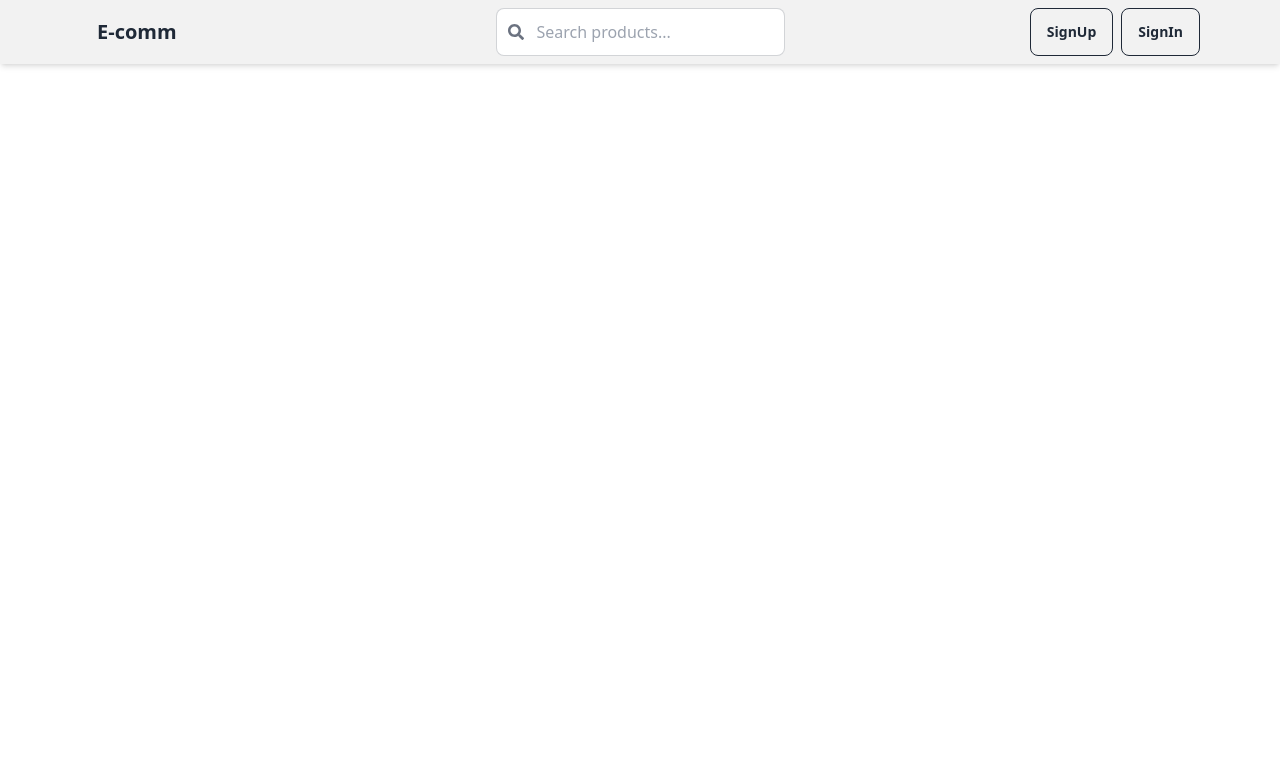
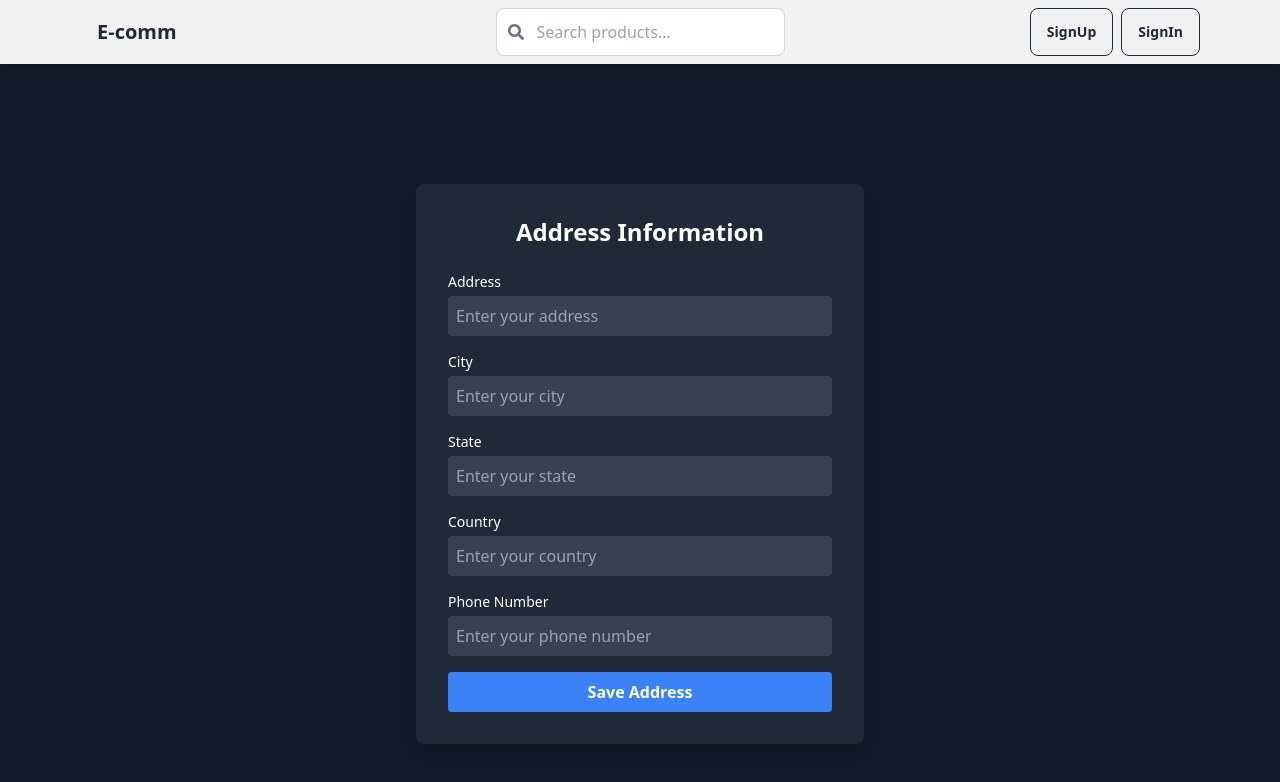
Before and after one commit to nitesh11-dk/E-commerce-Backend, a React (Vite) app in the folder Client/: page /address in a window 1280 px wide. Shown: the top 782 px of the page. Built offline with nearby package versions, Linux system fonts and the light colour scheme; no server answers.

Commit message:
add addresss done

```diff
--- a/Client/src/App.jsx
+++ b/Client/src/App.jsx
@@ -9,6 +9,9 @@ import Register from './Componenets/User/Register';
 import Login from './Componenets/User/Login';
 import Profile from './Componenets/User/Profile';
 import ShoppingCart from './Componenets/Cart';
+import Address from './Componenets/Address';
+import Checkout from './Componenets/Checkout';
+
 const App = () => {
   return (
     <Router>
@@ -23,6 +26,8 @@ const App = () => {
          <Route path='/login' element={<Login/>}/>
          <Route path='/profile' element={<Profile/>}/>
          <Route path='/cart' element={<ShoppingCart/>}/>
+         <Route path='/address' element={<Address/>}/>
+         <Route path='/checkout' element={<Checkout/>}/>
       </Routes>
     </Router>
   );
--- a/Client/src/Componenets/Address.jsx
+++ b/Client/src/Componenets/Address.jsx
@@ -1,9 +1,121 @@
-import React from 'react'
+import React, { useContext, useState } from 'react';
+import AppContext from '../Context/AppContext';
+import { useNavigate } from 'react-router-dom';
 
 const Address = () => {
+  const [address, setAddress] = useState({
+    userId: '',
+    address: '',
+    city: '',
+    state: '',
+    country: '',
+    phoneNumber: '',
+  });
+  const {  addAddress } = useContext(AppContext);
+const navigate = useNavigate()
+
+  const handleChange = (e) => {
+    const { name, value } = e.target;
+    setAddress((prev) => ({ ...prev, [name]: value }));
+  };
+
+  const handleSubmit = async (e) => {
+    e.preventDefault();
+    addAddress(address);
+    navigate('/checkout')
+  };
+
   return (
-    <div>Address</div>
-  )
-}
+    <div className="h-screen bg-gray-900 flex items-center justify-center">
+      <div className="bg-gray-800 text-white p-8 rounded-lg shadow-lg w-full max-w-md">
+        <h2 className="text-2xl font-bold text-center mb-6">Address Information</h2>
+        <form onSubmit={handleSubmit} className="space-y-4">
+          <div>
+            <label htmlFor="address" className="block text-sm font-medium mb-1">
+              Address
+            </label>
+            <input
+              type="text"
+              id="address"
+              name="address"
+              value={address.address}
+              onChange={handleChange}
+              placeholder="Enter your address"
+              className="w-full bg-gray-700 text-white p-2 rounded focus:outline-none focus:ring focus:ring-blue-500"
+              required
+            />
+          </div>
+          <div>
+            <label htmlFor="city" className="block text-sm font-medium mb-1">
+              City
+            </label>
+            <input
+              type="text"
+              id="city"
+              name="city"
+              value={address.city}
+              onChange={handleChange}
+              placeholder="Enter your city"
+              className="w-full bg-gray-700 text-white p-2 rounded focus:outline-none focus:ring focus:ring-blue-500"
+              required
+            />
+          </div>
+          <div>
+            <label htmlFor="state" className="block text-sm font-medium mb-1">
+              State
+            </label>
+            <input
+              type="text"
+              id="state"
+              name="state"
+              value={address.state}
+              onChange={handleChange}
+              placeholder="Enter your state"
+              className="w-full bg-gray-700 text-white p-2 rounded focus:outline-none focus:ring focus:ring-blue-500"
+              required
+            />
+          </div>
+          <div>
+            <label htmlFor="country" className="block text-sm font-medium mb-1">
+              Country
+            </label>
+            <input
+              type="text"
+              id="country"
+              name="country"
+              value={address.country}
+              onChange={handleChange}
+              placeholder="Enter your country"
+              className="w-full bg-gray-700 text-white p-2 rounded focus:outline-none focus:ring focus:ring-blue-500"
+              required
+            />
+          </div>
+          <div>
+            <label htmlFor="phoneNumber" className="block text-sm font-medium mb-1">
+              Phone Number
+            </label>
+            <input
+              type="tel"
+              id="phoneNumber"
+              name="phoneNumber"
+              value={address.phoneNumber}
+              onChange={handleChange}
+              placeholder="Enter your phone number"
+              className="w-full bg-gray-700 text-white p-2 rounded focus:outline-none focus:ring focus:ring-blue-500"
+              required
+            />
+          </div>
+          <button
+            type="submit"
+            className="w-full bg-blue-500 hover:bg-blue-600 text-white font-bold py-2 rounded focus:outline-none focus:ring focus:ring-blue-300"
+          >
+            Save Address
+          </button>
+        </form>
 
-export default Address
+      </div>
+    </div>
+  );
+};
+
+export default Address;
--- a/Client/src/Componenets/Cart.jsx
+++ b/Client/src/Componenets/Cart.jsx
@@ -1,13 +1,14 @@
 import React, { useContext ,useEffect,useState } from "react";
 import AppContext from "../Context/AppContext";
 import { FaPlus, FaMinus, FaTrash } from "react-icons/fa";
-import { Link } from "react-router-dom";
+import { Link, useNavigate } from "react-router-dom";
 
 
 
 const ShoppingCart = () => {
   let { cart , addToCart ,isLoggedIn , decreaseQuantity ,removeItem,clearCart} = useContext(AppContext);
 
+  const navigate = useNavigate();
 
 
   if (!cart) {
@@ -22,6 +23,7 @@ const ShoppingCart = () => {
     return (
       <div className="text-center text-white mt-10">
         <h1 className="text-3xl">No items in the card </h1>
+      <Link to="/" className="btn text-xl btn-warning mt-4">Continue Shopping ...</Link>
       </div>
     )
   }
@@ -118,7 +120,7 @@ const ShoppingCart = () => {
       </div>
 
       <div className="items-center justify-center flex gap-10 m-8">
-        <button   className="p-3 bg-green-600 text-white rounded-xl hover:bg-green-700" >Checkout</button>
+        <button onClick={() => navigate("/Address")}   className="p-3 bg-green-600 text-white rounded-xl hover:bg-green-700" >Checkout</button>
         <button onClick={()=>{
           if(confirm("sure want to clear the cart")){
             clearCart()
--- a/Client/src/Componenets/Checkout.jsx
+++ b/Client/src/Componenets/Checkout.jsx
@@ -1,8 +1,14 @@
-import React from 'react'
+import React, { useContext } from 'react'
+import AppContext from '../Context/AppContext'
 
 const Checkout = () => {
+  const {address} = useContext(AppContext)
+  console.log(address)
   return (
-    <div>Checkout</div>
+    <div>Checkout
+
+      <button  className='btn p-4 bg-red-600 rounded-2xl'>Checkout</button>
+    </div>
   )
 }
 
--- a/Client/src/Componenets/Navbar.jsx
+++ b/Client/src/Componenets/Navbar.jsx
@@ -48,7 +48,7 @@ const location = useLocation();
           {isLoggedIn ? (
             <>
               <Link to="/cart" className="btn btn-ghost relative">
-          <span className=' h-6 w-6  absolute flex items-center justify-center top-0 right-0 rounded-full '>
+          <span className={` h-6 w-6  absolute flex items-center justify-center ${cart?.items?.length >0 ? 'visible' : 'hidden'} top-0 right-0 rounded-full `}>
            { cart &&  cart?.items?.length
            }
           </span>
--- a/Client/src/Componenets/User/Profile.jsx
+++ b/Client/src/Componenets/User/Profile.jsx
@@ -11,7 +11,7 @@ const Profile = () => {
     return <div>Loading...</div>
    }
   return (
-    <div className="flex justify-center items-center min-h-screen bg-gray-900">
+    <div className="flex justify-center items-center h-[92vh]">
     <div className="w-80 bg-gray-800 text-white rounded-lg shadow-md p-6">
       <div className="flex flex-col items-center">
         <div className="bg-blue-500 h-16 w-16 rounded-full flex justify-center items-center text-xl font-bold uppercase">
```
Also changed, not shown: Client/src/Context/Appstate.jsx (+55 -11 lines), 1 other file (tests, documents, lock files or other folders).
